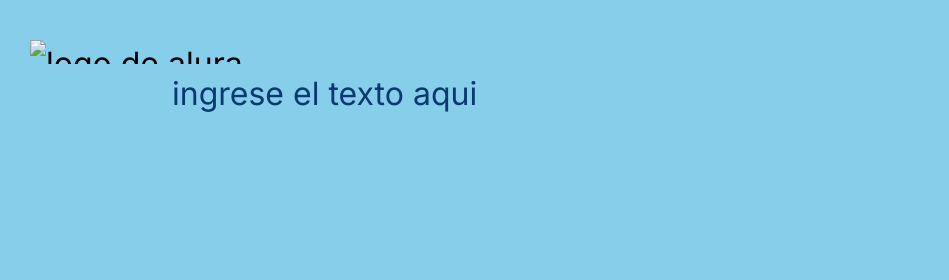
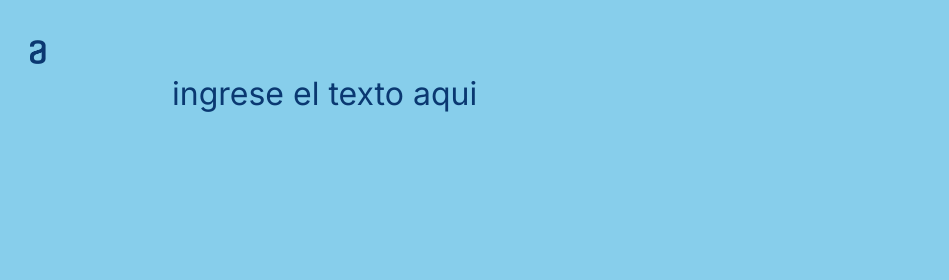
Before and after one commit to AliciaRomanzini/challengedecodificador, a plain HTML site: page index.html in a window 1280 px wide. Shown: the top 280 px of the page, 0-949 px from the left. Drawn offline with Linux system fonts and the light colour scheme.

Commit message:
Update index.html
corrigiendi link del logo

```diff
--- a/index.html
+++ b/index.html
@@ -12,7 +12,7 @@
 </head>
 <body>
     <header>
-        <img class="logo" src="/imagenes/vector.png" alt="logo de alura" >
+        <img class="logo" src="/vector.png" alt="logo de alura" >
     </header>
     <main>
         <section>
```
